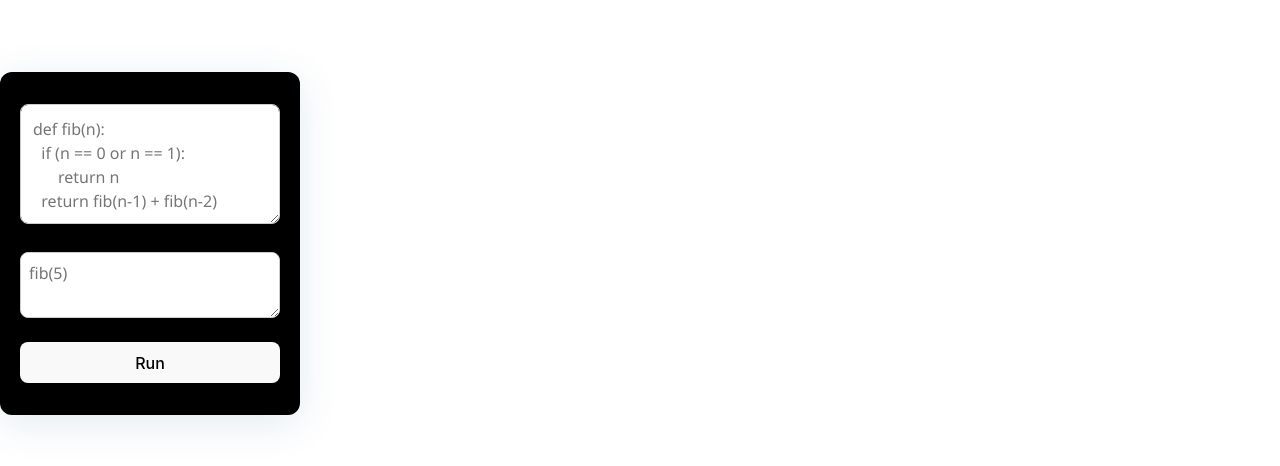
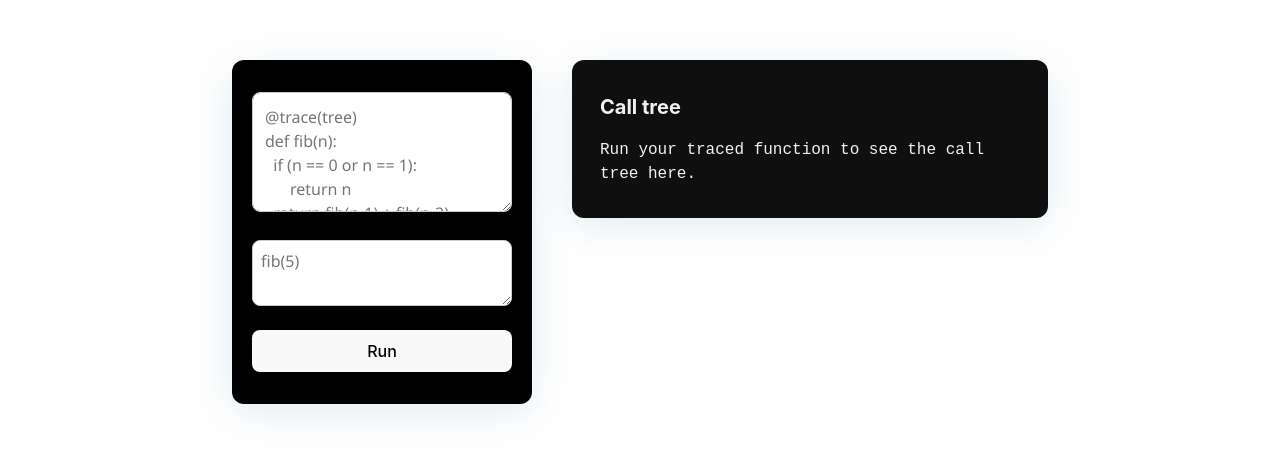
Before and after one commit to SamiKhan04/rec, a React (Vite) app: page / in a window 1280 px wide. Shown: the part 168-634 px from the top of the page. Built offline with nearby package versions, Linux system fonts and the light colour scheme.

Commit message:
Integrate tracer instrumentation and display call tree

```diff
--- a/src/App.css
+++ b/src/App.css
@@ -11,6 +11,8 @@ button:hover {
   margin: 0 auto;
   padding: 2rem;
   text-align: center;
+  display: flex;
+  justify-content: center;
 }
 
 .logo {
@@ -49,11 +51,16 @@ button:hover {
   color: #888;
 }
 
+.app-layout {
+  display: flex;
+  justify-content: center;
+  align-items: flex-start;
+  gap: 40px;
+  width: 100%;
+  max-width: 960px;
+}
 
- .input-box {
-  position: fixed;
-  top: 30%;
-  left: 0%;
+.input-box {
   background: #000000;
   border-radius: 12px;
   box-shadow: 0px 8px 40px rgba(10, 93, 131, 0.12);
@@ -83,6 +90,7 @@ button:hover {
   line-height: 1.5;
   vertical-align: middle;
 }
+
 .call-input {
   font-family: 'Segoe UI', Tahoma, Geneva, Verdana, sans-serif;
   font-size: 1rem;
@@ -101,3 +109,28 @@ button:hover {
   line-height: 1.5;
   vertical-align: middle;
 }
+
+.tree-box {
+  background: #0f0f0f;
+  border-radius: 12px;
+  box-shadow: 0px 8px 40px rgba(10, 93, 131, 0.12);
+  padding: 32px 28px;
+  color: #f1f1f1;
+  text-align: left;
+  min-width: 320px;
+  max-width: 420px;
+}
+
+.tree-box h2 {
+  margin-top: 0;
+  margin-bottom: 16px;
+  font-size: 1.25rem;
+}
+
+.tree-box pre {
+  margin: 0;
+  font-family: 'Courier New', Courier, monospace;
+  white-space: pre-wrap;
+  word-break: break-word;
+  line-height: 1.5;
+}
--- a/src/App.tsx
+++ b/src/App.tsx
@@ -1,5 +1,6 @@
 import { useState, useEffect, useRef } from 'react'
 import './App.css'
+import { TRACER_PY } from './tracerPrelude'
 
 function App() {
   const [code, setCode] = useState("");
@@ -7,6 +8,7 @@ function App() {
   const [error, setError] = useState("");
   const [output, setOutput] = useState("");
   const [showDropdown, setShowDropdown] = useState(false);
+  const [treeOutput, setTreeOutput] = useState("");
   const [pyodideReady, setPyodideReady] = useState(false);
   const pyodideRef = useRef<any>(null);
 
@@ -37,6 +39,7 @@ function App() {
 
   const handleRunClick = async (e: React.MouseEvent<HTMLButtonElement>) => {
     setOutput("");
+    setTreeOutput("");
     setShowDropdown(false);
     if (!pyodideReady || !pyodideRef.current) {
       setError("Pyodide is still loading. Please wait.");
@@ -46,23 +49,35 @@ function App() {
     try {
       // Combine code and call
       if (!code.trim() || !call.trim()) {
-        setCode(`def fib(n):
+        setCode(`@trace(tree)
+def fib(n):
   if n == 0 or n == 1:
       return n
   return fib(n-1) + fib(n-2)`);
         setCall("fib(5)");
         return;
       }
-      const fullCode = `${code}\nresult = ${call}`;
+      const fullCode = `${TRACER_PY}\n\n${code}\n\nresult = ${call}\nfrom io import StringIO\nfrom contextlib import redirect_stdout\n_buffer = StringIO()\nif tree:\n    with redirect_stdout(_buffer):\n        print_ascii_tree(tree)\n    call_tree_output = _buffer.getvalue()\nelse:\n    call_tree_output = "No traced calls"`;
       await pyodideRef.current.runPythonAsync(fullCode);
-      const result = pyodideRef.current.globals.get('result');
-      const resultStr = result !== undefined ? String(result) : "No output";
+      const pyGlobals = pyodideRef.current.globals;
+      const resultProxy = pyGlobals.get('result');
+      const treeProxy = pyGlobals.get('call_tree_output');
+      const resultStr = resultProxy !== undefined ? resultProxy.toString() : "No output";
+      const treeStr = treeProxy !== undefined ? treeProxy.toString() : "";
       setOutput(resultStr);
+      setTreeOutput(treeStr ? treeStr.trimEnd() : "");
+      if (resultProxy && typeof resultProxy.destroy === 'function') {
+        resultProxy.destroy();
+      }
+      if (treeProxy && typeof treeProxy.destroy === 'function') {
+        treeProxy.destroy();
+      }
       setShowDropdown(true);
       setError("");
     } catch (err: any) {
       setError("Python error: " + err.message);
       setOutput("");
+      setTreeOutput("");
       setShowDropdown(false);
     }
     setTimeout(() => {
@@ -71,11 +86,12 @@ function App() {
   };
 
   return (
-    <>
+    <div className="app-layout">
       <div className="input-box">
         <textarea
           className="code-input"
-          placeholder="def fib(n):
+          placeholder="@trace(tree)
+def fib(n):
   if (n == 0 or n == 1):
       return n
   return fib(n-1) + fib(n-2)"
@@ -113,7 +129,13 @@ function App() {
           </div>
         )}
       </div>
-    </>
+      <div className="tree-box">
+        <h2>Call tree</h2>
+        <pre>
+          {treeOutput ? treeOutput : 'Run your traced function to see the call tree here.'}
+        </pre>
+      </div>
+    </div>
   );
 }
 
--- /dev/null
+++ b/src/tracerPrelude.ts
@@ -0,0 +1,103 @@
+export const TRACER_PY = `from collections import defaultdict
+
+
+tree = {}
+
+def trace(tree_dict):
+    def deco(fn):
+        next_id = 0
+        stack = []  # holds node ids of the active call chain
+
+        def wrapper(*args, **kwargs):
+            nonlocal next_id, stack
+            my_id = next_id
+            next_id += 1
+            parent = stack[-1] if stack else None
+
+            stack.append(my_id)
+            try:
+                result = fn(*args, **kwargs)
+                tree_dict[my_id] = (parent, args, kwargs, result)
+                return result
+            finally:
+                stack.pop()
+
+        return wrapper
+
+    return deco
+
+
+def _build_children(tree: dict[int, tuple]):
+    """Build adjacency from {id: (parent, args, kwargs, ret)} mapping."""
+    children = defaultdict(list)
+    roots = []
+    for nid, (par, *_rest) in tree.items():
+        if par is None:
+            roots.append(nid)
+        children[par].append(nid)
+    return children, roots
+
+
+def dfs(tree: dict[int, tuple], start: int | None = None, visit=lambda nid, node, depth: None):
+    """Depth-first traversal over the call tree."""
+    children, roots = _build_children(tree)
+
+    def _walk(nid: int, depth: int):
+        node = tree[nid]
+        visit(nid, node, depth)
+        for c in children.get(nid, []):
+            _walk(c, depth + 1)
+
+    if start is None:
+        for r in roots:
+            _walk(r, 0)
+    else:
+        _walk(start, 0)
+
+
+def print_ascii_tree(tree: dict[int, tuple], label_fn=None):
+    """Print an ASCII tree using box-drawing characters."""
+    children, roots = _build_children(tree)
+
+    def default_label(nid, node):
+        _par, args, kwargs, ret = node
+        if kwargs:
+            return f"#{nid}({', '.join(map(repr, args))}, **{kwargs}) -> {ret!r}"
+        return f"#{nid}({', '.join(map(repr, args))}) -> {ret!r}"
+
+    if label_fn is None:
+        label_fn = default_label
+
+    def _recurse(nid: int, prefix: str, is_last: bool):
+        node = tree[nid]
+        connector = "└── " if is_last else "├── "
+        print(prefix + connector + label_fn(nid, node))
+        kids = children.get(nid, [])
+        child_prefix = prefix + ("    " if is_last else "│   ")
+        for i, c in enumerate(kids):
+            _recurse(c, child_prefix, i == len(kids) - 1)
+
+    for r_i, r in enumerate(roots):
+        print(label_fn(r, tree[r]))
+        kids = children.get(r, [])
+        for i, c in enumerate(kids):
+            _recurse(c, "", i == len(kids) - 1)
+        if r_i != len(roots) - 1:
+            print()
+
+
+def print_indented(tree: dict[int, tuple]):
+    """Simpler, space-indented view of the call tree."""
+    children, roots = _build_children(tree)
+
+    def _walk(nid: int, depth: int):
+        _par, args, kwargs, ret = tree[nid]
+        args_s = ", ".join(map(repr, args))
+        kw_s = (", **" + repr(kwargs)) if kwargs else ""
+        print("  " * depth + f"#{nid}({args_s}{kw_s}) -> {ret!r}")
+        for c in children.get(nid, []):
+            _walk(c, depth + 1)
+
+    for r in roots:
+        _walk(r, 0)
+`;
```
